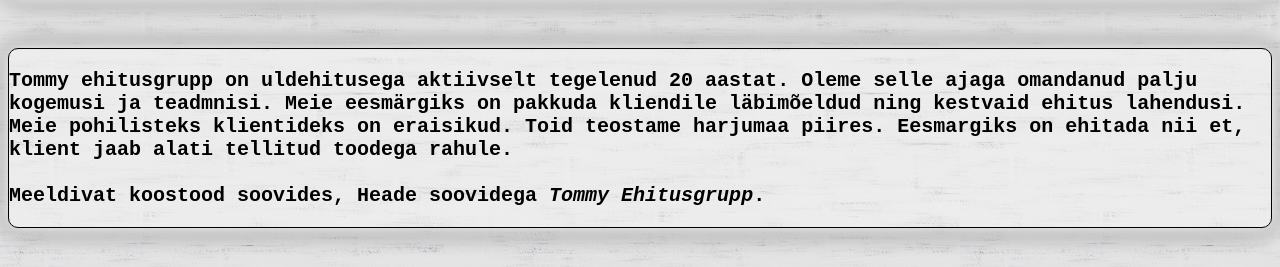
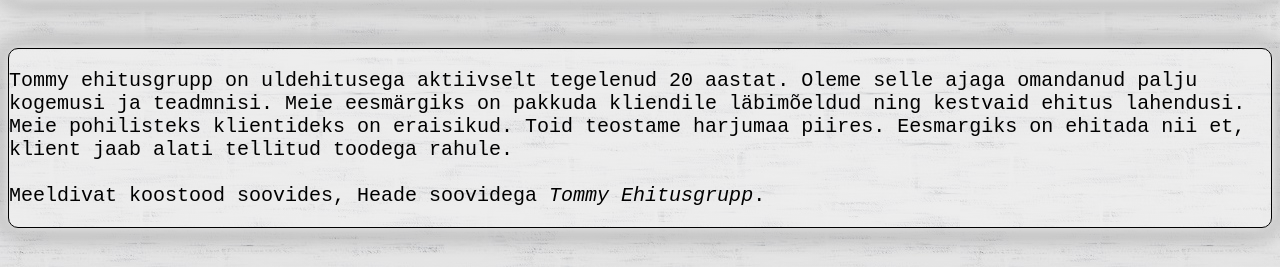
Before and after one commit to rakanishudDev/tommyEhitusGrupp, a plain HTML site: page index.html in a window 1280 px wide. Shown: the part 298-565 px from the top of the page. Drawn offline with Linux system fonts and the light colour scheme.

Commit message:
Update index.html

```diff
--- a/index.html
+++ b/index.html
@@ -80,7 +80,7 @@
 	</div>
 	<div id="info-text" class="background-container">
 		<div id="info-text-column">
-		<p><strong>Tommy ehitusgrupp on uldehitusega aktiivselt tegelenud 20 aastat. Oleme selle ajaga omandanud palju kogemusi ja teadmnisi. Meie eesmärgiks on pakkuda kliendile läbimõeldud ning kestvaid ehitus lahendusi. Meie pohilisteks klientideks on eraisikud. Toid teostame harjumaa piires. Eesmargiks on ehitada nii et, klient jaab alati tellitud toodega rahule.<br/><br/>Meeldivat koostood soovides, Heade soovidega <em>Tommy Ehitusgrupp</em>.</strong></p>
+		<p>Tommy ehitusgrupp on uldehitusega aktiivselt tegelenud 20 aastat. Oleme selle ajaga omandanud palju kogemusi ja teadmnisi. Meie eesmärgiks on pakkuda kliendile läbimõeldud ning kestvaid ehitus lahendusi. Meie pohilisteks klientideks on eraisikud. Toid teostame harjumaa piires. Eesmargiks on ehitada nii et, klient jaab alati tellitud toodega rahule.<br/><br/>Meeldivat koostood soovides, Heade soovidega <em>Tommy Ehitusgrupp</em>.</p>
 
 		</div>
 	</div>
```
